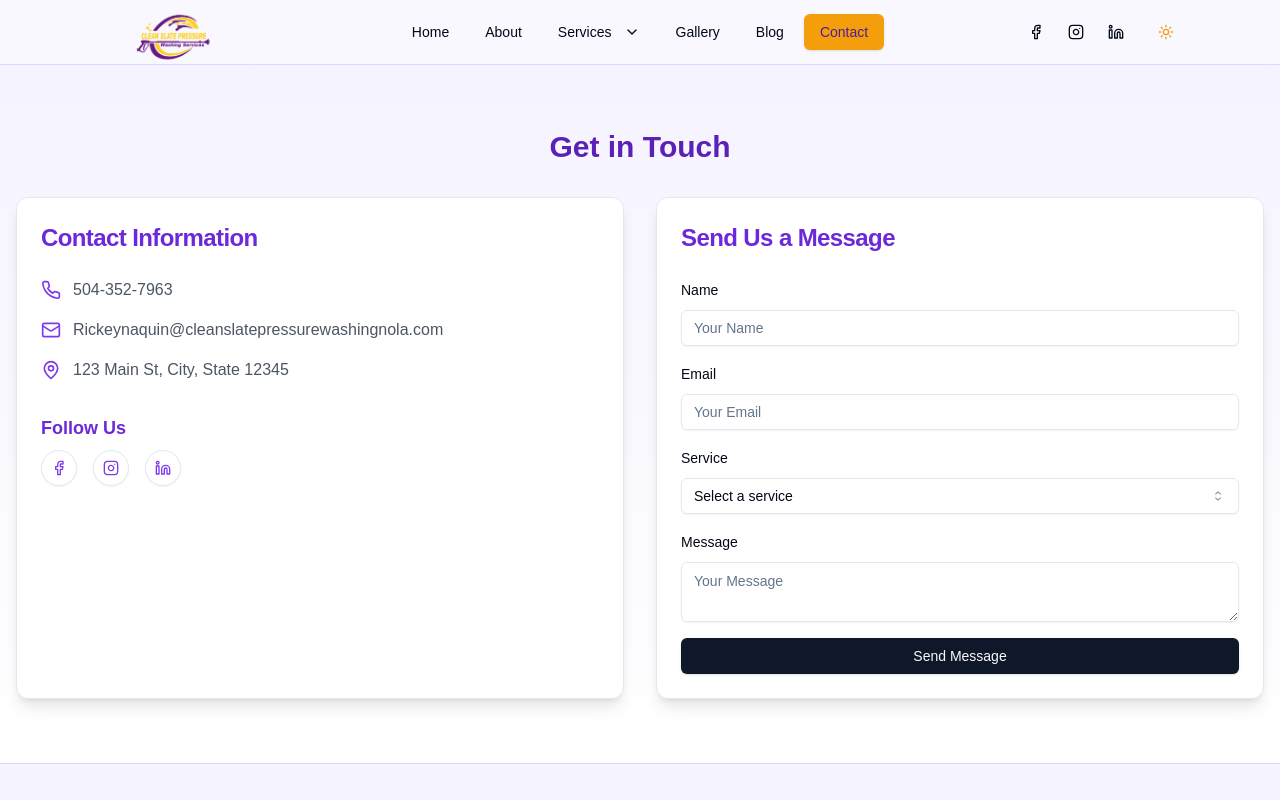
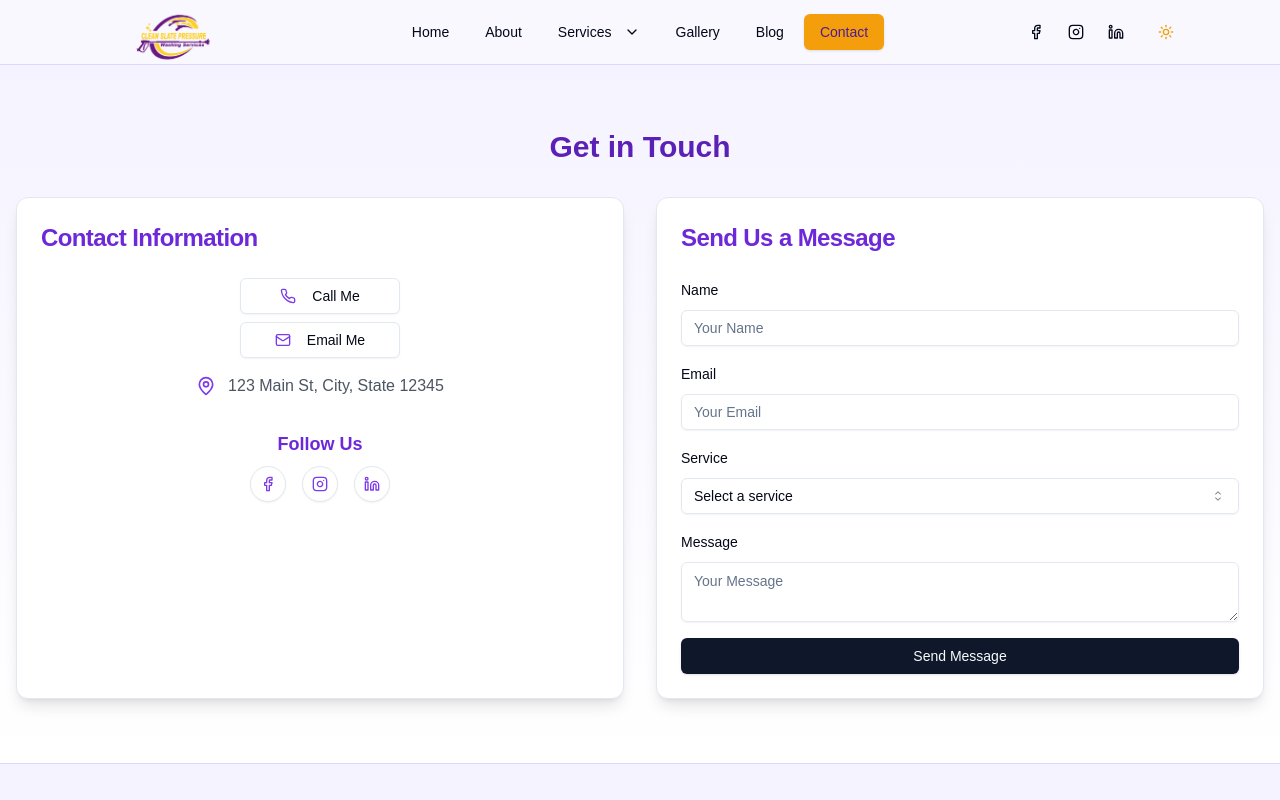
Before and after one commit to arayer143/clean-slate-pressure-washing, a Next.js app: page /contact in a window 1280 px wide. Shown: the top 800 px of the page. Built offline with nearby package versions, Linux system fonts and the light colour scheme.

Commit message:
another smll update to the contact section

```diff
--- a/components/Contact/contact-section.tsx
+++ b/components/Contact/contact-section.tsx
@@ -62,22 +62,36 @@ export default function ContactSection() {
               <CardHeader>
                 <CardTitle className="text-2xl font-bold text-purple-700 dark:text-purple-300">Contact Information</CardTitle>
               </CardHeader>
-              <CardContent className="space-y-4">
-                <div className="flex items-center space-x-3">
-                  <Phone className="w-5 h-5 text-purple-600 dark:text-purple-400" />
-                  <span className="text-gray-600 dark:text-gray-300">504-352-7963</span>
+              <CardContent className="space-y-4 flex flex-col items-center text-center">
+                <div className="flex flex-col items-center space-y-2">
+                  <Button
+                    variant="outline"
+                    className="w-40 justify-center space-x-2 bg-white dark:bg-gray-800 hover:bg-purple-100 dark:hover:bg-purple-900 transition-colors duration-300"
+                    asChild
+                  >
+                    <a href="tel:5043527963">
+                      <Phone className="w-5 h-5 mr-2 text-purple-600 dark:text-purple-400" />
+                      Call Me
+                    </a>
+                  </Button>
+                  <Button
+                    variant="outline"
+                    className="w-40 justify-center space-x-2 bg-white dark:bg-gray-800 hover:bg-purple-100 dark:hover:bg-purple-900 transition-colors duration-300"
+                    asChild
+                  >
+                    <a href="mailto:Rickeynaquin@cleanslatepressurewashingnola.com">
+                      <Mail className="w-5 h-5 mr-2 text-purple-600 dark:text-purple-400" />
+                      Email Me
+                    </a>
+                  </Button>
                 </div>
-                <div className="flex items-center space-x-3">
-                  <Mail className="w-5 h-5 text-purple-600 dark:text-purple-400" />
-                  <span className="text-gray-600 dark:text-gray-300">Rickeynaquin@cleanslatepressurewashingnola.com</span>
-                </div>
-                <div className="flex items-center space-x-3">
+                <div className="flex items-center justify-center space-x-3">
                   <MapPin className="w-5 h-5 text-purple-600 dark:text-purple-400" />
                   <span className="text-gray-600 dark:text-gray-300">123 Main St, City, State 12345</span>
                 </div>
-                <div className="pt-4">
-                  <h3 className="text-lg font-semibold text-purple-700 dark:text-purple-300 mb-2">Follow Us</h3>
-                  <div className="flex space-x-4">
+                <div className="pt-4 w-full">
+                  <h3 className="text-lg font-semibold text-purple-700 dark:text-purple-300 mb-2 text-center">Follow Us</h3>
+                  <div className="flex justify-center space-x-4">
                     {[
                       { icon: Facebook, label: "Facebook" },
                       { icon: Instagram, label: "Instagram" },
--- a/components/Footer/footer.tsx
+++ b/components/Footer/footer.tsx
@@ -71,7 +71,7 @@ export default function Footer() {
                     <span>Call Us</span>
                   </Button>
                 </Link>
-                <Link href="mailto:cleanslatepressurewashingservices@gmail.com">
+                <Link href="Rickeynaquin@cleanslatepressurewashingnola.com">
                   <Button variant="outline" size="sm" className="flex items-center space-x-2 border-purple-600 text-purple-600 hover:bg-purple-100 dark:border-purple-400 dark:text-purple-400 dark:hover:bg-purple-900">
                     <Mail className="h-4 w-4" />
                     <span>Email Us</span>
```
